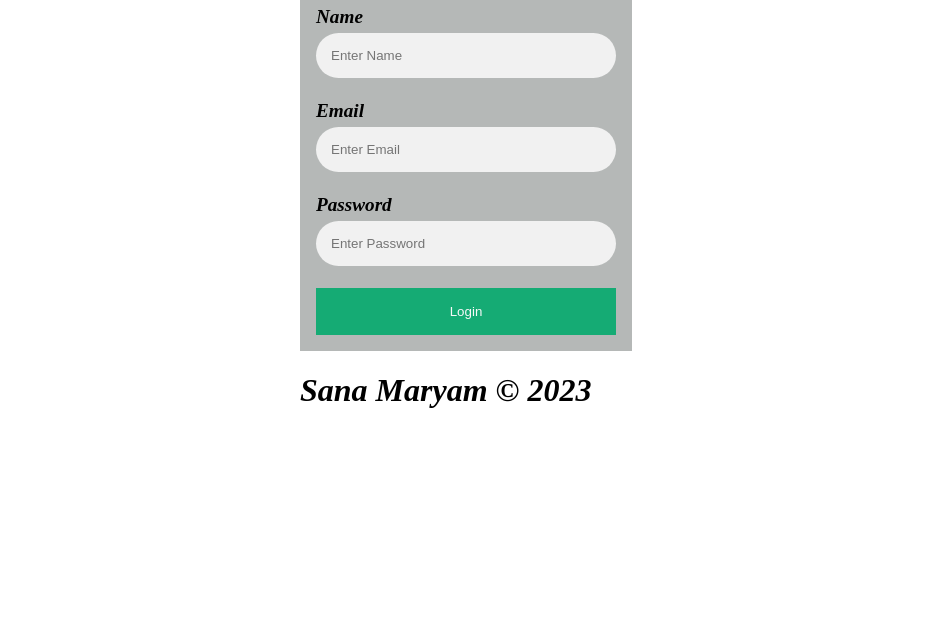
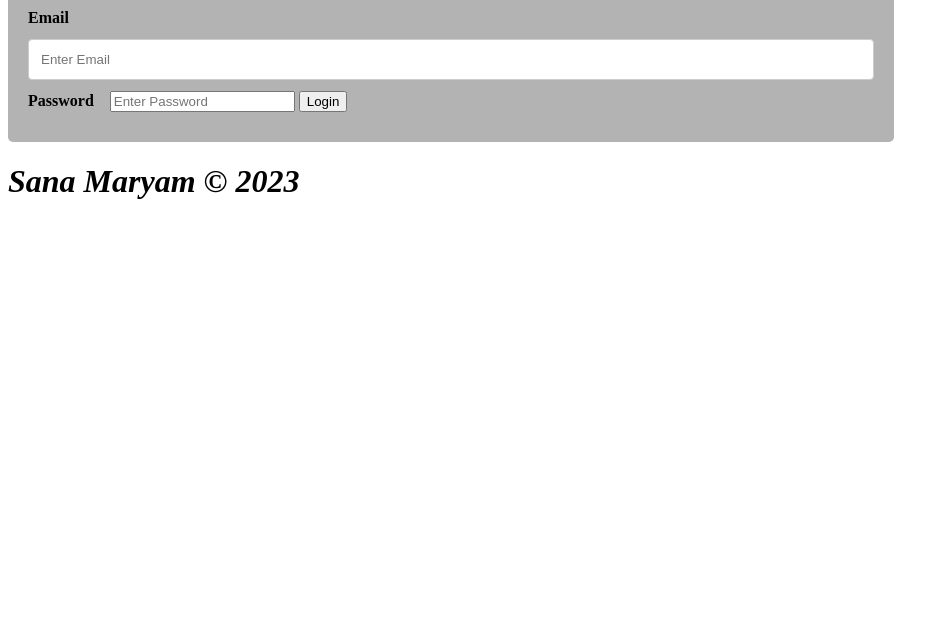
Before and after one commit to sanamaryam786/sign-up, a plain HTML site: page index.html in a window 1280 px wide. Shown: the part 181-800 px from the top of the page, without its empty margins (0-949 px from the left). Drawn offline with Linux system fonts and the light colour scheme.

Commit message:
Update form.css

```diff
--- a/form.css
+++ b/form.css
@@ -1,52 +1,64 @@
-.container {
-
-    max-width: 300px;
-    padding: 16px;
-    background-color: rgb(181, 184, 183);
-    font-size: larger;
-    font-style: italic;
-
-
-  }
-  body{
-    align-items: center;
-    margin: 90px;
-    margin-left: 300px;
+* {
+  box-sizing: border-box;
 }
 
-  /* Full-width input fields */
-    input[type=text], input[type=password] {
-    width: 90%;
-    padding: 15px;
-    margin: 5px 0 22px 0;
-    border-radius: 50px;
-    border: #04AA6D;
-    background: #f1f1f1;
+input[type=text], select, textarea {
+  width: 100%;
+  padding: 12px;
+  border: 1px solid #ccc;
+  border-radius: 4px;
+  resize: vertical;
 }
 
-  input[type=text]:focus, input[type=password]:focus {
-    background-color: #ddd;
-    outline: none;
+label {
+  padding: 12px 12px 12px 0;
+  display: inline-block;
 }
 
-  /* Set a style for the submit button */
-  .btn {
+input[type=submit] {
   background-color: #04AA6D;
   color: white;
-    padding: 16px 20px;
+  padding: 12px 20px;
   border: none;
+  border-radius: 4px;
   cursor: pointer;
-    width: 100%;
-    opacity: 0.9;
+  float: right;
 }
 
-  .btn:hover {
-    opacity: 1;
+input[type=submit]:hover {
+  background-color: #45a049;
 }
-  @media only screen and (max-width: 768px) {
-    /* For mobile phones: */
-    [class*="col-"] {
+
+.container {
+  border-radius: 5px;
+  background-color: #b4b3b3;
+  padding: 20px;
+  width:fit-content;
+}
+
+.col-25 {
+  float: left;
+  width: 25%;
+  margin-top: 6px;
+}
+
+.col-75 {
+  float: left;
+  width: 75%;
+  margin-top: 6px;
+}
+
+/* Clear floats after the columns */
+.row:after {
+  content: "";
+  display: table;
+  clear: both;
+}
+
+/* Responsive layout - when the screen is less than 600px wide, make the two columns stack on top of each other instead of next to each other */
+@media screen and (max-width: 600px) {
+  .col-25, .col-75, input[type=submit] {
     width: 100%;
+    margin-top: 0;
   }
 }
-/*
```
Lines whose indentation alone changed are shown as unchanged.
